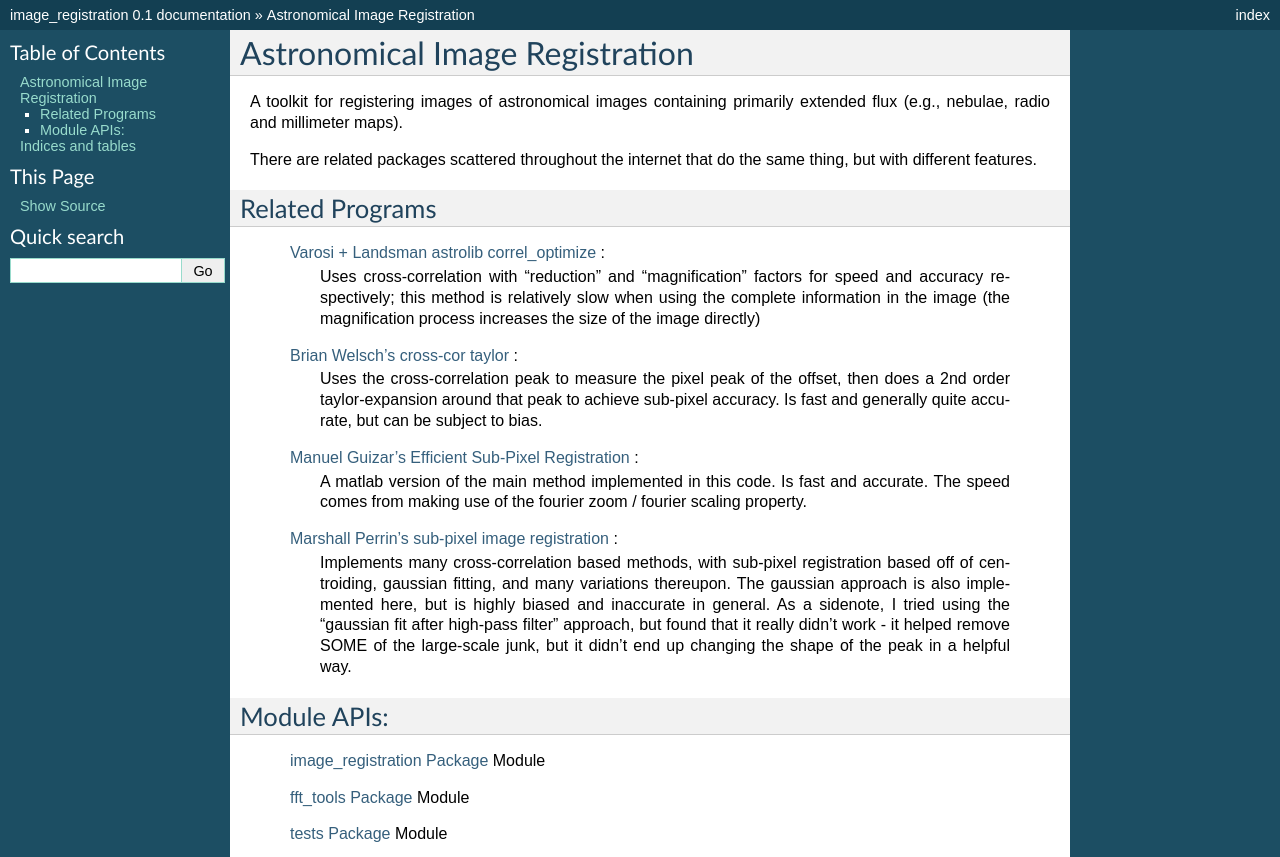
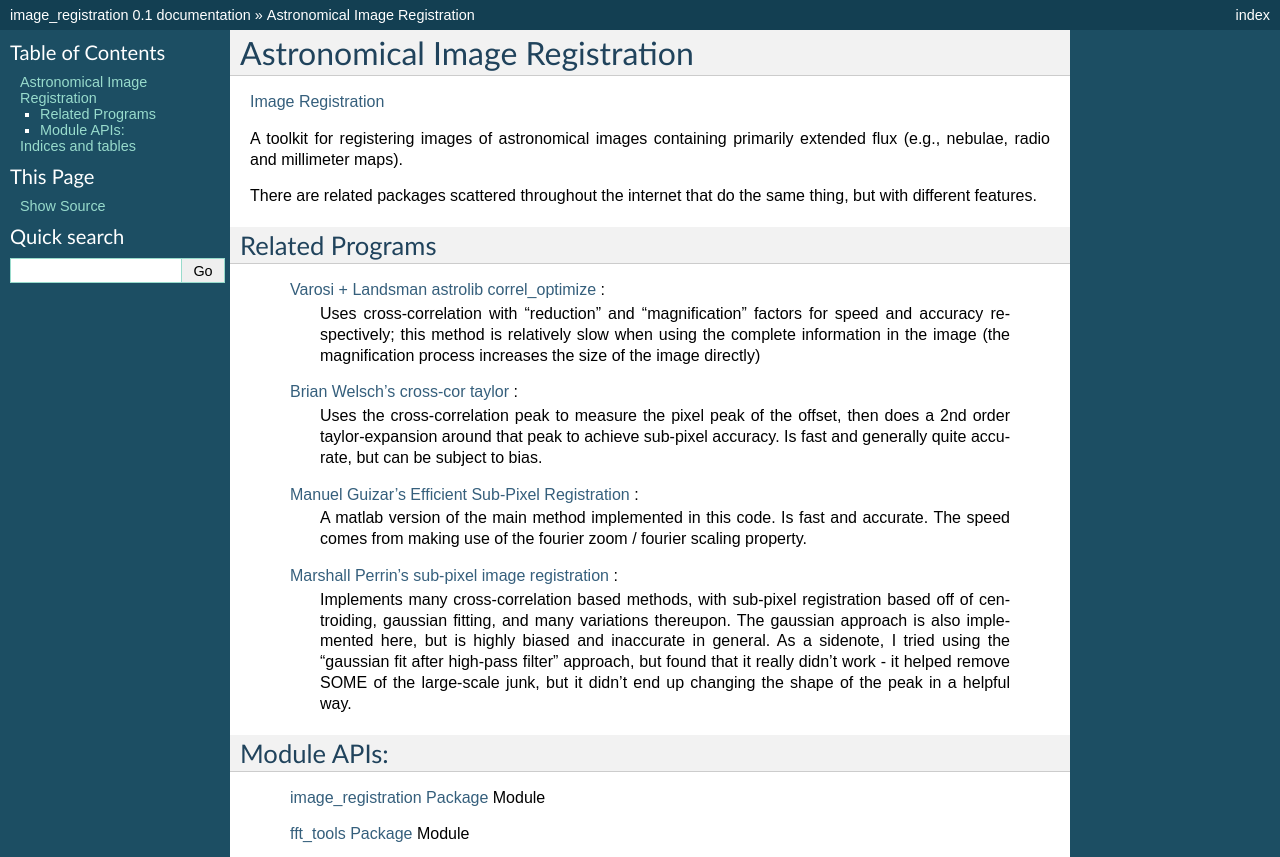
Before and after one commit to keflavich/image_registration, a Sphinx documentation site: the page built from doc/index.rst, in a window 1280 px wide and 900 px high, cut to the strip 0-857 px from the top of the window. Built offline with Sphinx 7.4.7, drawn with Linux system fonts in a browser that asks for light colours; formulas are drawn with MathJax 3; pages that are not in the unit, such as notebooks, are missing from menus.

Commit message:
Added a link to the git homepage

```diff
--- a/doc/index.rst
+++ b/doc/index.rst
@@ -5,6 +5,8 @@
 
 Astronomical Image Registration
 ===============================
+
+`Image Registration <https://github.com/keflavich/image_registration>`_
 
 A toolkit for registering images of astronomical images containing primarily
 extended flux (e.g., nebulae, radio and millimeter maps).
```
